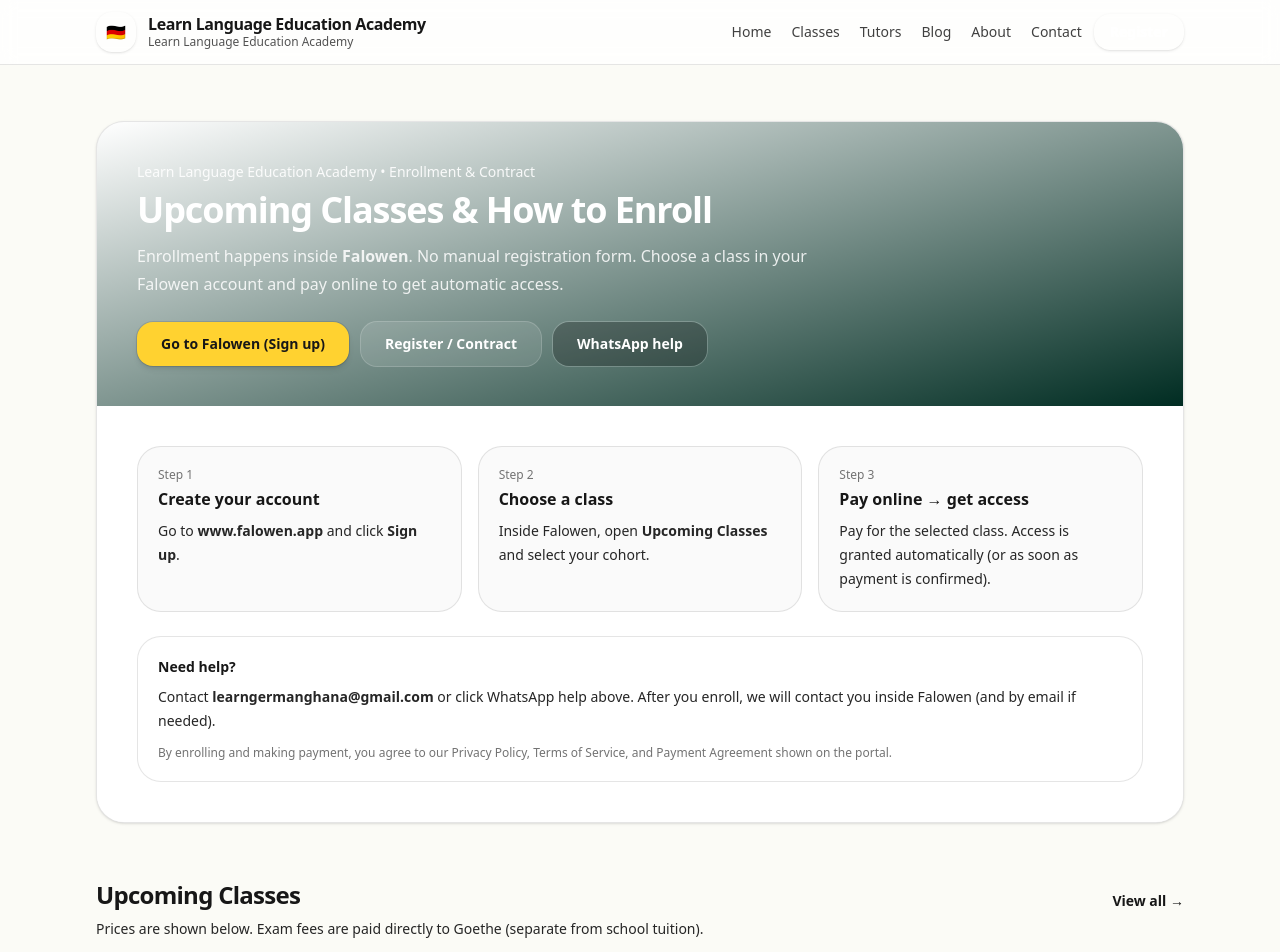
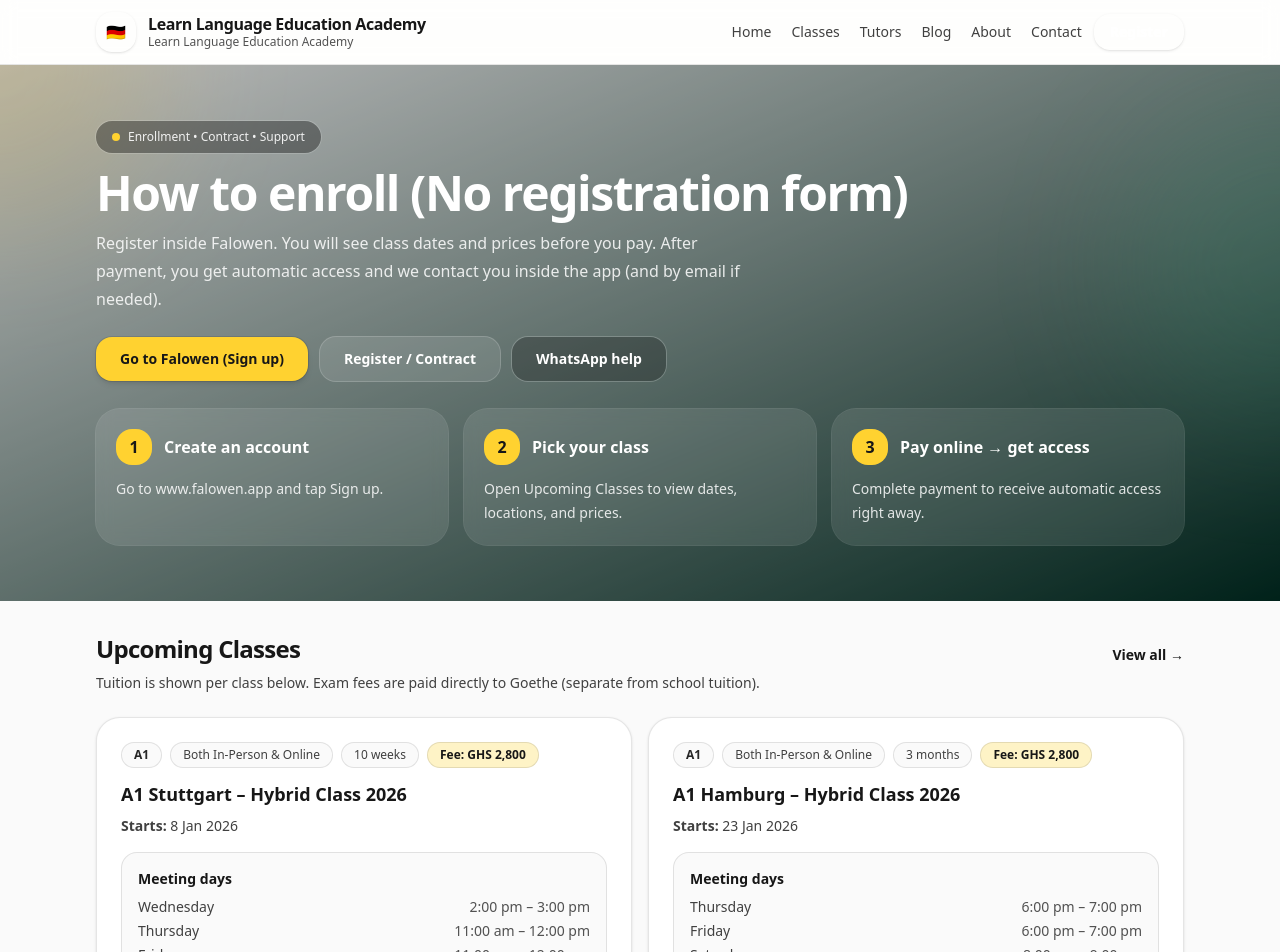
Before and after one commit to learngermanghana/learngermanghana-site, a Next.js app: page /register in a window 1280 px wide. Shown: the top 952 px of the page. Built offline with nearby package versions, Linux system fonts and the light colour scheme.

Commit message:
Update page.tsx

```diff
--- a/src/app/register/page.tsx
+++ b/src/app/register/page.tsx
@@ -16,22 +16,52 @@ function money(n: number) {
   return `GHS ${n.toLocaleString("en-GH")}`;
 }
 
+function Step({
+  n,
+  title,
+  text,
+}: {
+  n: number;
+  title: string;
+  text: string;
+}) {
+  return (
+    <div className="rounded-3xl bg-white/10 ring-1 ring-white/15 p-5 backdrop-blur">
+      <div className="flex items-center gap-3">
+        <div className="grid h-9 w-9 place-items-center rounded-2xl bg-amber-300 text-neutral-900 font-bold">
+          {n}
+        </div>
+        <div className="text-base font-semibold text-white">{title}</div>
+      </div>
+      <p className="mt-3 text-sm leading-6 text-white/85">{text}</p>
+    </div>
+  );
+}
+
 export default function RegisterPage() {
   return (
+    <div className="bg-neutral-50">
+      {/* Top gradient band so page doesn't feel plain white */}
+      <div className="relative overflow-hidden">
+        <div className="absolute inset-0 bg-gradient-to-br from-brand-950 via-brand-900 to-emerald-950" />
+        <div className="absolute -left-40 -top-40 h-80 w-80 rounded-full bg-amber-300/20 blur-3xl" />
+        <div className="absolute -right-40 top-10 h-80 w-80 rounded-full bg-emerald-300/15 blur-3xl" />
+        <div className="absolute inset-0 bg-black/35 sm:bg-black/25" />
+
         <Container>
-      <section className="py-10 sm:py-14">
-        {/* Crisp hero card (no faint blur on mobile) */}
-        <div className="rounded-[28px] overflow-hidden border border-black/10 bg-white shadow-sm">
-          <div className="bg-gradient-to-br from-brand-950 via-brand-900 to-emerald-950 px-6 py-8 sm:px-10 sm:py-10 text-white">
-            <div className="text-xs sm:text-sm text-white/90">
-              {SITE.name} • Enrollment & Contract
+          <section className="relative py-10 sm:py-14 text-white">
+            <div className="inline-flex items-center gap-2 rounded-full bg-black/35 px-4 py-2 text-xs text-white/90 ring-1 ring-white/15">
+              <span className="h-2 w-2 rounded-full bg-amber-300" />
+              Enrollment • Contract • Support
             </div>
-            <h1 className="mt-2 text-2xl sm:text-4xl font-semibold tracking-tight">
-              Upcoming Classes & How to Enroll
+
+            <h1 className="mt-4 text-3xl sm:text-5xl font-semibold tracking-tight">
+              How to enroll (No registration form)
             </h1>
-            <p className="mt-3 max-w-2xl text-sm sm:text-base text-white/85 leading-7">
-              Enrollment happens inside <span className="font-semibold">Falowen</span>. No manual registration form.
-              Choose a class in your Falowen account and pay online to get automatic access.
+
+            <p className="mt-3 max-w-2xl text-white/85 text-sm sm:text-base leading-7">
+              Register inside Falowen. You will see class dates and prices before you pay.
+              After payment, you get automatic access and we contact you inside the app (and by email if needed).
             </p>
 
             <div className="mt-6 flex flex-col sm:flex-row gap-3">
@@ -62,59 +92,32 @@ export default function RegisterPage() {
                 WhatsApp help
               </a>
             </div>
+
+            {/* Steps card row */}
+            <div className="mt-7 grid gap-4 lg:grid-cols-3">
+              <Step
+                n={1}
+                title="Create an account"
+                text="Go to www.falowen.app and tap Sign up."
+              />
+              <Step
+                n={2}
+                title="Pick your class"
+                text="Open Upcoming Classes to view dates, locations, and prices."
+              />
+              <Step
+                n={3}
+                title="Pay online → get access"
+                text="Complete payment to receive automatic access right away."
+              />
+            </div>
+          </section>
+        </Container>
       </div>
 
-          {/* Steps (high contrast on mobile) */}
-          <div className="px-6 py-7 sm:px-10 sm:py-10 bg-white">
-            <div className="grid gap-4 lg:grid-cols-3">
-              <div className="rounded-3xl border border-black/10 bg-neutral-50 p-5">
-                <div className="text-xs text-neutral-500">Step 1</div>
-                <div className="mt-1 text-base font-semibold text-neutral-900">
-                  Create your account
-                </div>
-                <div className="mt-2 text-sm text-neutral-800 leading-6">
-                  Go to <span className="font-semibold">www.falowen.app</span> and click <span className="font-semibold">Sign up</span>.
-                </div>
-              </div>
-
-              <div className="rounded-3xl border border-black/10 bg-neutral-50 p-5">
-                <div className="text-xs text-neutral-500">Step 2</div>
-                <div className="mt-1 text-base font-semibold text-neutral-900">
-                  Choose a class
-                </div>
-                <div className="mt-2 text-sm text-neutral-800 leading-6">
-                  Inside Falowen, open <span className="font-semibold">Upcoming Classes</span> and select your cohort.
-                </div>
-              </div>
-
-              <div className="rounded-3xl border border-black/10 bg-neutral-50 p-5">
-                <div className="text-xs text-neutral-500">Step 3</div>
-                <div className="mt-1 text-base font-semibold text-neutral-900">
-                  Pay online → get access
-                </div>
-                <div className="mt-2 text-sm text-neutral-800 leading-6">
-                  Pay for the selected class. Access is granted automatically (or as soon as payment is confirmed).
-                </div>
-              </div>
-            </div>
-
-            {/* Help line */}
-            <div className="mt-6 rounded-3xl border border-black/10 bg-white p-5">
-              <div className="text-sm font-semibold text-neutral-900">Need help?</div>
-              <div className="mt-2 text-sm text-neutral-800 leading-6">
-                Contact <span className="font-semibold">{SITE.email}</span> or click WhatsApp help above.
-                After you enroll, we will contact you inside Falowen (and by email if needed).
-              </div>
-              <div className="mt-3 text-xs text-neutral-500">
-                By enrolling and making payment, you agree to our Privacy Policy, Terms of Service, and Payment Agreement shown on the portal.
-              </div>
-            </div>
-          </div>
-        </div>
-      </section>
-
-      {/* Upcoming classes list (with fee per class) */}
-      <section className="pb-14 sm:pb-20">
+      {/* Upcoming classes list (white cards, but page is now tinted and premium) */}
+      <Container>
+        <section className="pb-14 sm:pb-20 pt-8">
           <div className="flex items-end justify-between gap-4">
             <h2 className="text-xl sm:text-2xl font-semibold text-neutral-900">Upcoming Classes</h2>
             <Link className="text-sm font-semibold text-brand-800 hover:underline" href="/classes">
@@ -122,8 +125,8 @@ export default function RegisterPage() {
             </Link>
           </div>
 
-        <p className="mt-2 text-sm text-neutral-800">
-          Prices are shown below. Exam fees are paid directly to Goethe (separate from school tuition).
+          <p className="mt-2 text-sm text-neutral-700">
+            Tuition is shown per class below. Exam fees are paid directly to Goethe (separate from school tuition).
           </p>
 
           <div className="mt-6 grid gap-4 lg:grid-cols-2">
@@ -146,22 +149,26 @@ export default function RegisterPage() {
                       <span className="rounded-full border border-black/10 bg-amber-100 px-3 py-1 text-xs font-semibold text-neutral-900">
                         Fee: {money(fee)}
                       </span>
-                  ) : null}
+                    ) : (
+                      <span className="rounded-full border border-black/10 bg-neutral-50 px-3 py-1 text-xs text-neutral-700">
+                        Fee: Check in Falowen
+                      </span>
+                    )}
                   </div>
 
                   <div className="mt-3 text-lg font-semibold text-neutral-900">{c.title}</div>
 
-                <div className="mt-2 text-sm text-neutral-800">
+                  <div className="mt-2 text-sm text-neutral-700">
                     <span className="font-semibold">Starts:</span> {formatDatePretty(c.startDate)}
                   </div>
 
                   <div className="mt-4 rounded-2xl border border-black/10 bg-neutral-50 p-4">
                     <div className="text-sm font-semibold text-neutral-900">Meeting days</div>
-                  <ul className="mt-2 space-y-1 text-sm text-neutral-800">
+                    <ul className="mt-2 space-y-1 text-sm text-neutral-700">
                       {c.meetingDays.map((m) => (
                         <li key={m.day} className="flex items-center justify-between gap-4">
                           <span className="font-medium">{m.day}</span>
-                        <span className="text-neutral-700">{m.time}</span>
+                          <span className="text-neutral-600">{m.time}</span>
                         </li>
                       ))}
                     </ul>
@@ -191,13 +198,15 @@ export default function RegisterPage() {
             })}
           </div>
 
-        <div className="mt-6 text-sm text-neutral-700">
-          Want full details? Visit the portal:{" "}
-          <a className="font-semibold text-brand-800 hover:underline" href={LINKS.register} target="_blank" rel="noreferrer">
-            register.falowen.app →
-          </a>
+          <div className="mt-8 rounded-3xl border border-black/10 bg-white p-6">
+            <div className="text-sm font-semibold text-neutral-900">Still have questions?</div>
+            <div className="mt-2 text-sm text-neutral-700 leading-6">
+              Email <span className="font-semibold">{SITE.email}</span> or use WhatsApp support.
+              Most information (dates, fees, and cohorts) is inside Falowen under <span className="font-semibold">Upcoming Classes</span>.
+            </div>
           </div>
         </section>
       </Container>
+    </div>
   );
 }
```
Lines whose indentation alone changed are shown as unchanged.
